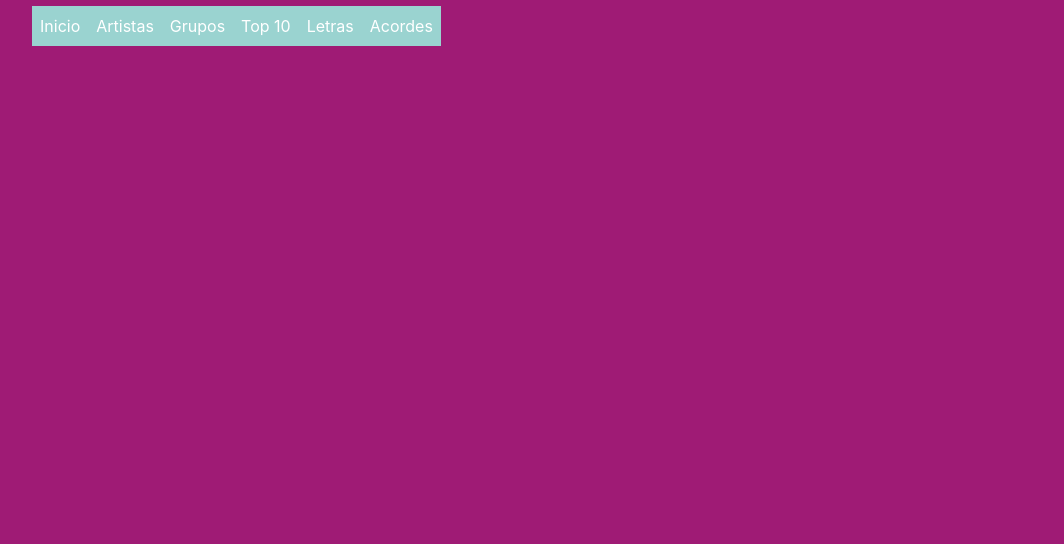
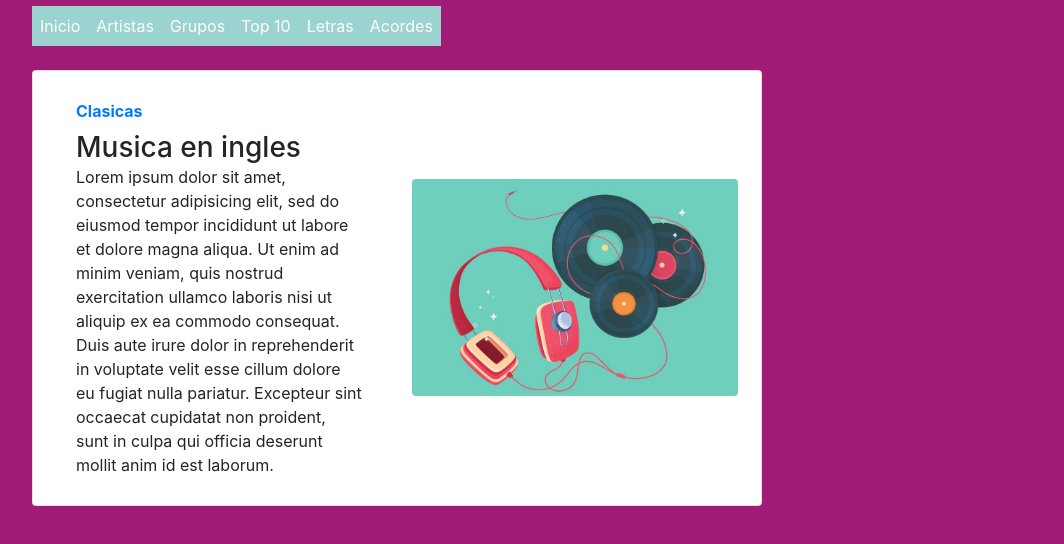
Before and after one commit to Coronado91/Frameworks_Final, a plain HTML site: page Blog_Musica/index.html in a window 1280 px wide. Shown: the part 2074-2618 px from the top of the page, without its empty margins (53-1117 px from the left). Before the commit the page ends 2144 px from the top, so only its background shows below. Drawn offline with Linux system fonts and the light colour scheme.

Commit message:
card-1
diseño de cuerpo

```diff
--- a/Blog_Musica/index.html
+++ b/Blog_Musica/index.html
@@ -26,7 +26,7 @@
 		 		 		</div><!--Inicio de redes-->
 		 		 </div>
 		 	</header><!--Inicio del Header-->
-		 	<div class="nav-scroller py-1 mb-4 menu">
+		 	<div class="nav-scroller py-1 mb-4 menu"><!--Inicio del nav o menu-->
 		 		<nav class="d-flex flex-column flex-md-row justify-content-between text-center">
 		 			<a href="#" title="" class="text-white  mx-2 my-1">Inicio</a>
 		 			<a href="#" title="" class="text-white  mx-2 my-1">Artistas</a>
@@ -35,6 +35,34 @@
 		 			<a href="#" title="" class="text-white  mx-2 my-1">Letras</a>
 		 			<a href="#" title="" class="text-white  mx-2 my-1">Acordes</a>
 		 		</nav>
+		 	</div><!--Inicio del nav o menu-->
+		 	<div class="row mb-3">
+		 		<div class="col-md-8">
+		 			<div class="card flex-md-row mb-4 p-2">
+		 				<div class="col">
+							<div class="card-body d-flex flex-column align-items-start">
+			 					<strong class="d-inline-block mb-2 text-primary">
+			 						Clasicas
+			 					</strong>
+			 					<h3 class="mb-0">Musica en ingles</h3>
+			 					<p class="card-text">
+			 						Lorem ipsum dolor sit amet, consectetur adipisicing elit, sed do eiusmod
+			 						tempor incididunt ut labore et dolore magna aliqua. Ut enim ad minim veniam,
+			 						quis nostrud exercitation ullamco laboris nisi ut aliquip ex ea commodo
+			 						consequat. Duis aute irure dolor in reprehenderit in voluptate velit esse
+			 						cillum dolore eu fugiat nulla pariatur. Excepteur sint occaecat cupidatat non
+			 						proident, sunt in culpa qui officia deserunt mollit anim id est laborum.
+			 					</p>
+			 				</div>
+		 				</div>
+		 				<div class="col align-self-center">
+		 					<img src="img/musica.jpeg" class="img-fluid rounded" alt="">
+		 				</div>
+		 			</div>
+		 		</div>
+		 		<div class="col-4">
+
+		 		</div>
 		 	</div>
 		 </div>
 	</body>
```
Also changed, not shown: Blog_Musica/img/musica.jpeg (added).
